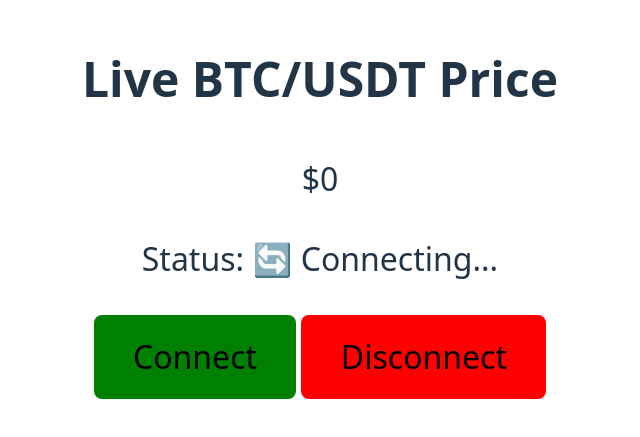
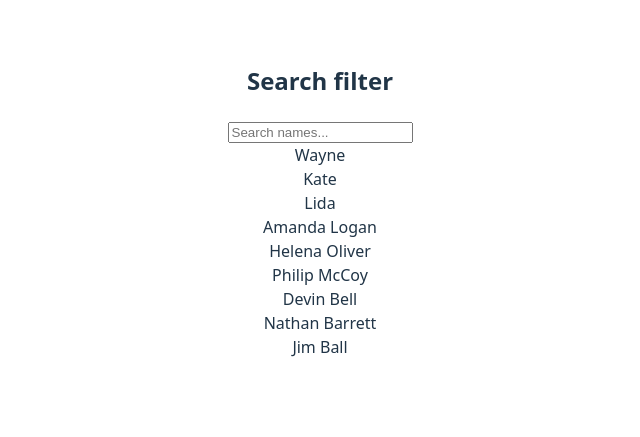
Before and after one commit to madhu-sudhan-rao/react-learning, a React (Vite) app: page / in a window 1280 px wide. Shown: the part 199-636 px from the top of the page, without its empty margins (320-960 px from the left). Built offline with nearby package versions, Linux system fonts and the light colour scheme; no server answers.

Commit message:
search filters with highlight

```diff
--- a/src/App.tsx
+++ b/src/App.tsx
@@ -4,6 +4,7 @@ import Counter from './problems/counter/Counter'
 import CryptoPrice from './problems/crypto-tracker/CryptoPrice'
 import FormUiValidation from './problems/form-ui/FormUiValidation'
 import PasswordGenerator from './problems/password-generator/PasswordGenerator'
+import SearchFilter from './problems/search-filter/SearchFilter'
 import TodoList from './problems/todo-list/TodoList'
 
 function App() {
@@ -13,8 +14,9 @@ function App() {
     {/* <TodoList /> */}
     {/* <PasswordGenerator /> */}
     {/* <FormUiValidation /> */}
+    {/* <CryptoPrice /> */}
+    <SearchFilter />
 
-    <CryptoPrice />
 
     </>
   )
--- /dev/null
+++ b/src/problems/search-filter/SearchFilter.tsx
@@ -0,0 +1,66 @@
+import React, { useRef, useState } from "react";
+
+const SearchFilter: React.FC = () => {
+  const [searchTerm, setSearchTerm] = useState<string>("");
+  const names = [
+    "Wayne",
+    "Kate",
+    "Lida",
+    "Amanda Logan",
+    "Helena Oliver",
+    "Philip McCoy",
+    "Devin Bell",
+    "Nathan Barrett",
+    "Jim Ball",
+  ];
+
+  const filterNames = (e: React.ChangeEvent<HTMLInputElement>) => {
+    const value = e.target.value || "";
+    setSearchTerm(value);
+  };
+
+  const filterResults = names?.filter((name) =>
+    name.toLowerCase().includes(searchTerm.toLowerCase())
+  );
+
+  const toRender = searchTerm ? filterResults : names;
+
+  const highlightMatch = (name: string) => {
+    if (!searchTerm) return name;
+    const regex = new RegExp(`(${searchTerm})`, "gi");
+    const parts = name.split(regex);
+
+    return parts.map((part: string, index: number) =>
+      part.toLowerCase() === searchTerm.toLowerCase() ? (
+        <span key={index} style={{ backgroundColor: "yellow", color: "black" }}>
+          {part}
+        </span>
+      ) : (
+        part
+      )
+    );
+  };
+
+  return (
+    <div className="search-filter-container">
+      <h2>Search filter</h2>
+      <div className="search-box">
+        <input
+          type="text"
+          placeholder="Search names..."
+          value={searchTerm}
+          onChange={(e) => filterNames(e)}
+        />
+      </div>
+      <div className="search-results-list">
+        {toRender.length === 0
+          ? "No results found"
+          : toRender.map((name, i) => (
+              <div key={i}>{highlightMatch(name)}</div>
+            ))}
+      </div>
+    </div>
+  );
+};
+
+export default SearchFilter;
```
Also changed, not shown: src/problems/search-filter/SearchFilter.css (added).
